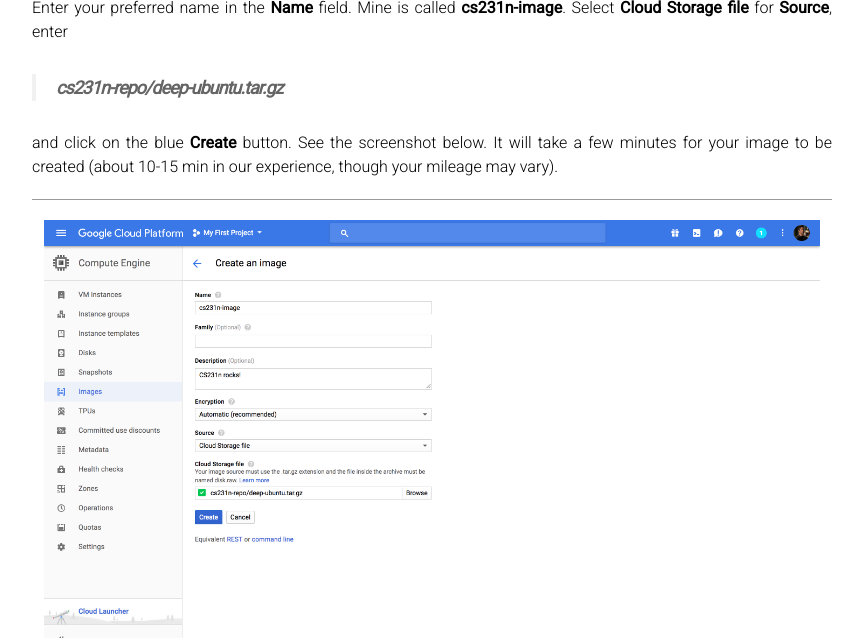
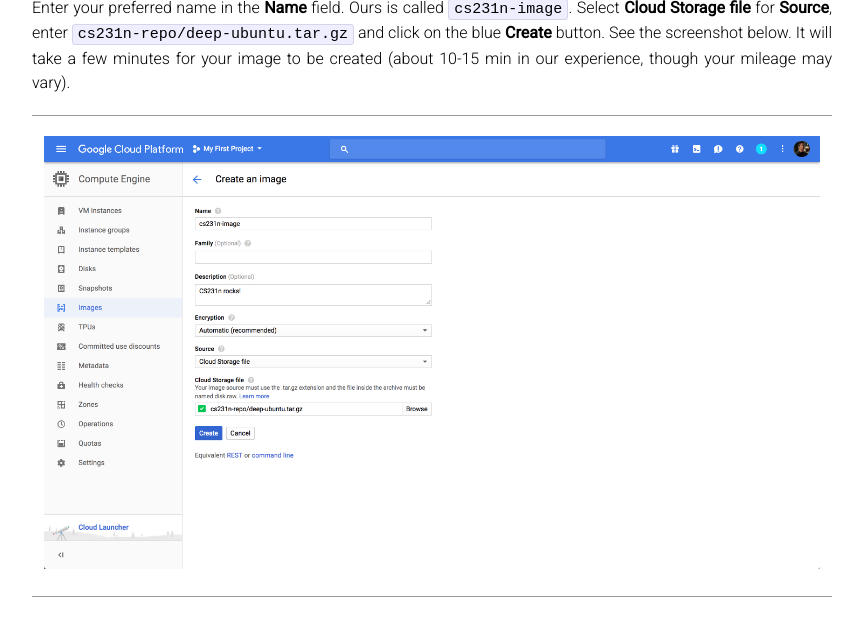
Before and after one commit to cs231n/cs231n.github.io, a Jekyll site: the page built from google_cloud_tutorial.md, in a window 1280 px wide and 900 px high, scrolled down 3788 px, cut to the strip 262-900 px from the top of the window. Shown: the whole strip, without its empty margins (208-1071 px from the left). Built offline with Jekyll 4.4.1, drawn with Linux system fonts in a browser that asks for light colours.

Commit message:
make code block

```diff
--- a/google_cloud_tutorial.md
+++ b/google_cloud_tutorial.md
@@ -61,11 +61,7 @@
   <img src='/assets/cloud-create-image.png'>
 </div>
 
-Enter your preferred name in the **Name** field. Mine is called **cs231n-image**. Select **Cloud Storage file** for **Source**, enter
-
-> **cs231n-repo/deep-ubuntu.tar.gz**
-
-and click on the blue **Create** button. See the screenshot below. It will take a few minutes for your image to be created (about 10-15 min in our experience, though your mileage may vary).
+Enter your preferred name in the **Name** field. Ours is called `cs231n-image`. Select **Cloud Storage file** for **Source**, enter `cs231n-repo/deep-ubuntu.tar.gz` and click on the blue **Create** button. See the screenshot below. It will take a few minutes for your image to be created (about 10-15 min in our experience, though your mileage may vary).
 
 <div class='fig figcenter fighighlight'>
   <img src='/assets/cloud-config-image.png'>
```
